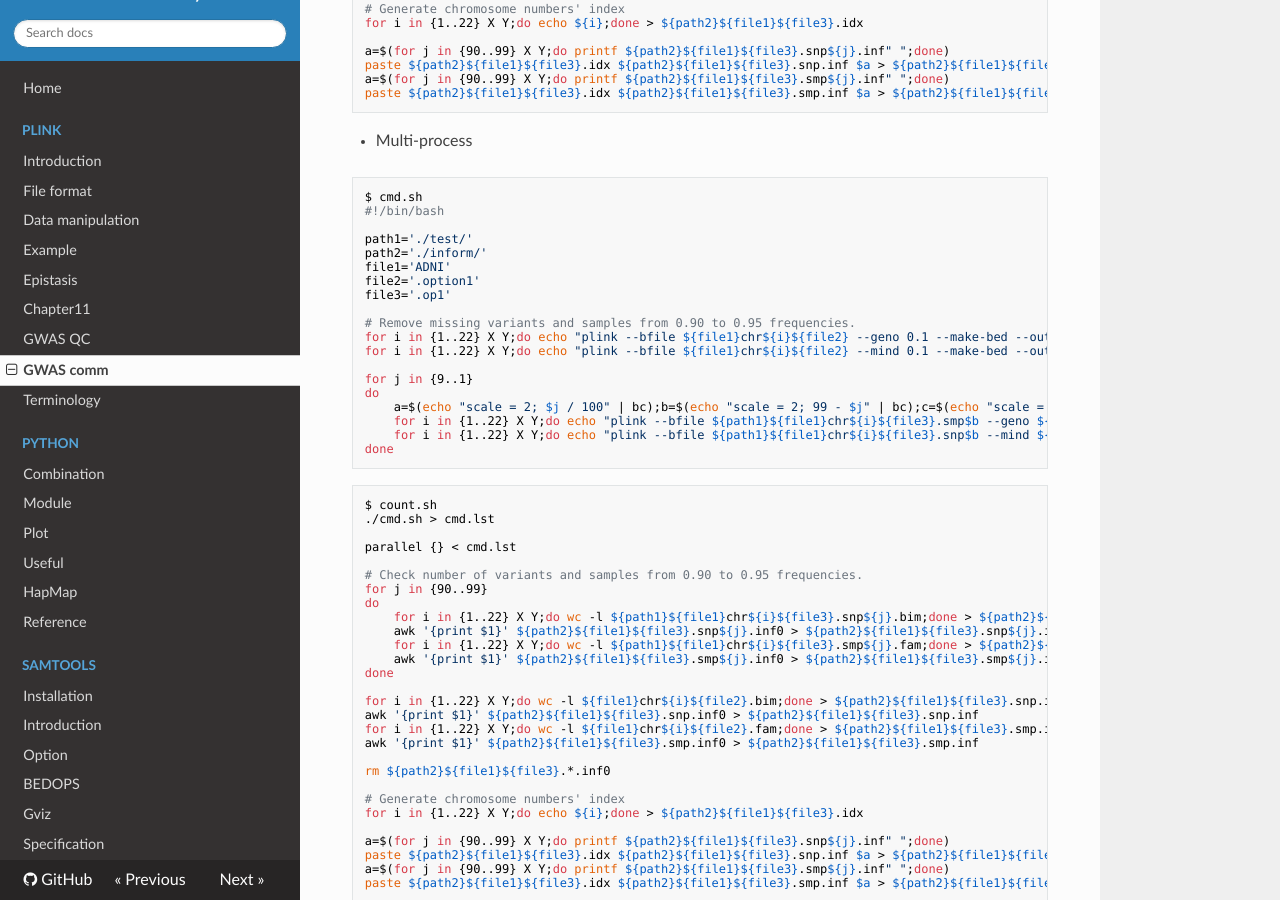
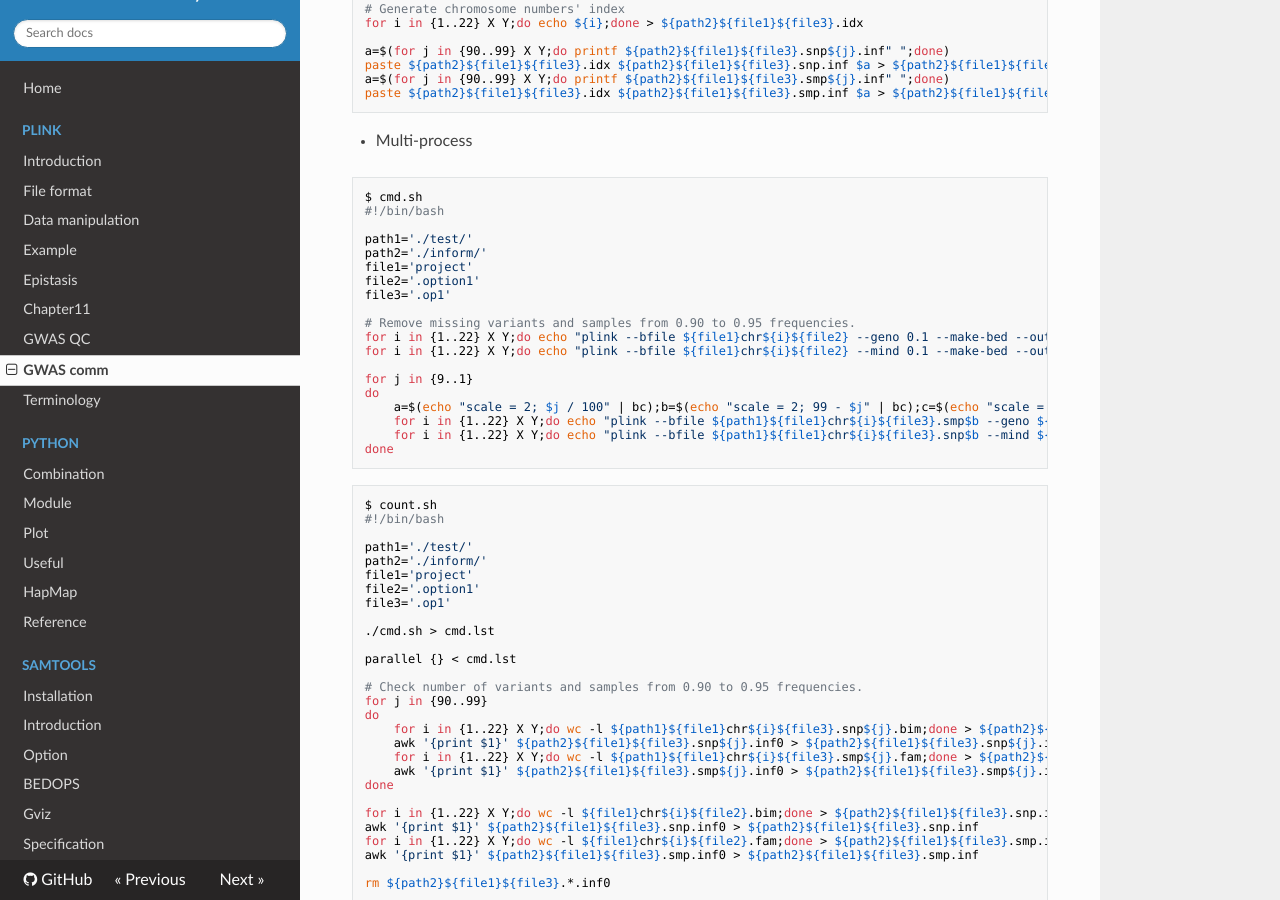
Before and after one commit to WonyoungCho/plink, an MkDocs documentation site: the page built from docs/GWAS_bash.md, in a window 1280 px wide and 900 px high, scrolled down 723 px. Built offline with MkDocs 1.6.1, drawn with Linux system fonts in a browser that asks for light colours; nearby versions of some CDN libraries; old or Windows-style settings are respelled for this version of MkDocs.

Commit message:
Update GWAS_bash.md

````diff
--- a/docs/GWAS_bash.md
+++ b/docs/GWAS_bash.md
@@ -53,7 +53,7 @@ $ cmd.sh
 
 path1='./test/'
 path2='./inform/'
-file1='ADNI'
+file1='project'
 file2='.option1'
 file3='.op1'
 
@@ -70,6 +70,14 @@ done
 ```
 ```
 $ count.sh
+#!/bin/bash
+
+path1='./test/'
+path2='./inform/'
+file1='project'
+file2='.option1'
+file3='.op1'
+
 ./cmd.sh > cmd.lst
 
 parallel {} < cmd.lst
````
